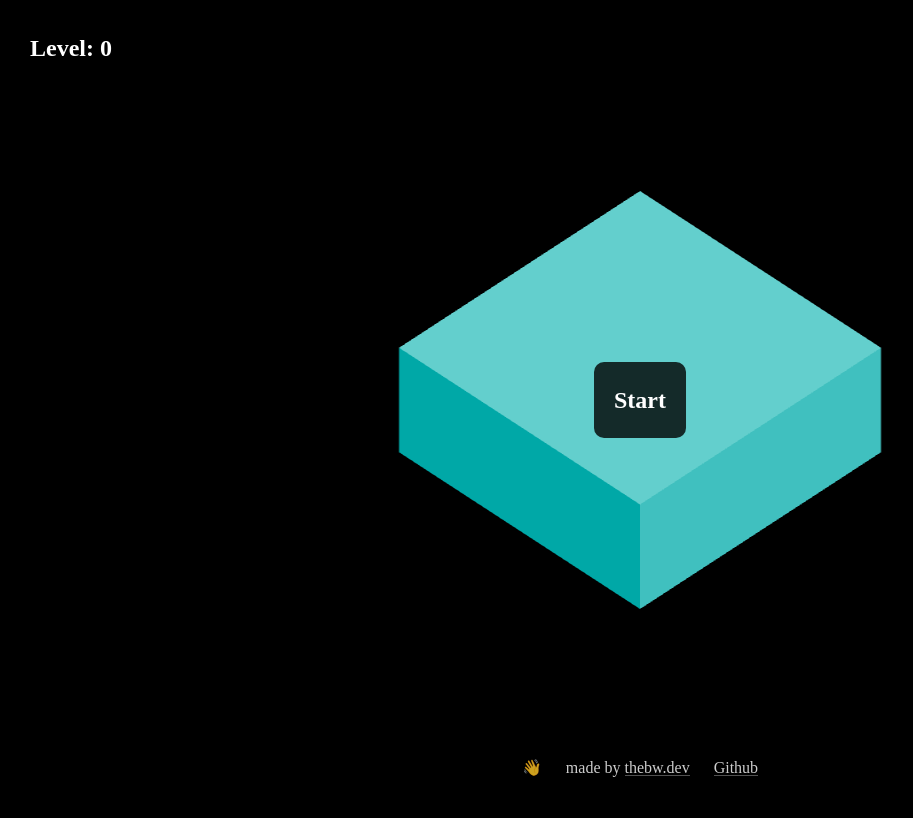
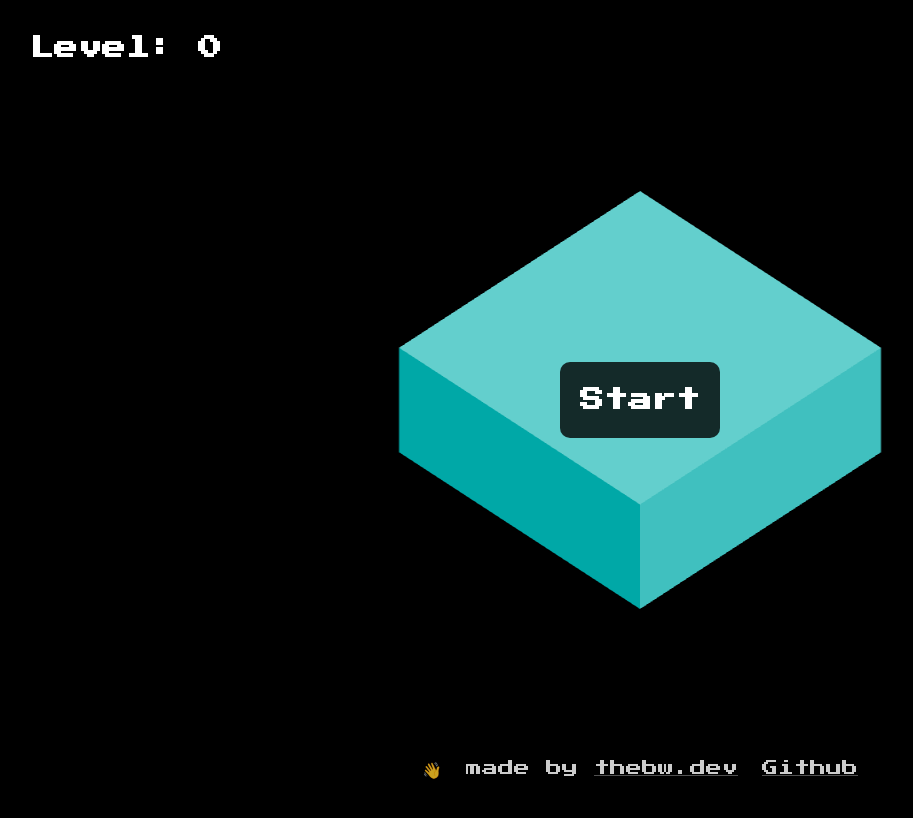
Before and after one commit to itzbw/3D-BoxGame, a React (Vite) app: page / in a window 1280 px wide. Shown: the top 818 px of the page, without its empty margins (0-913 px from the left). Built offline with nearby package versions, Linux system fonts and the light colour scheme.

Commit message:
update: font

```diff
--- a/src/game.ts
+++ b/src/game.ts
@@ -54,7 +54,18 @@ export function gameInit(elem: HTMLElement) {
   gameOverScreen.style.borderRadius = "10px";
   gameOverScreen.style.textAlign = "center";
   gameOverScreen.style.display = "none"; // Hide initially
-  gameOverScreen.textContent = "Game Over! Try Again";
+  // Create separate elements for "Game Over!" and "Try Again"
+  const gameOverText = document.createElement("div");
+  gameOverText.textContent = "Game Over!";
+  gameOverText.style.marginBottom = "10px"; // Add some space between the lines
+
+  const tryAgainText = document.createElement("div");
+  tryAgainText.textContent = "Try Again";
+
+  // Append both elements to the gameOverScreen
+  gameOverScreen.appendChild(gameOverText);
+  gameOverScreen.appendChild(tryAgainText);
+
   elem.appendChild(gameOverScreen);
 
   stackLengthDisplay = document.createElement("div");
--- a/src/index.css
+++ b/src/index.css
@@ -1,3 +1,5 @@
+@import url("https://fonts.googleapis.com/css2?family=Press+Start+2P&display=swap");
+
 /* CSS RESET */
 
 *,
@@ -19,6 +21,7 @@ body {
   align-items: center;
   height: 100vh;
   margin: 0;
+  font-family: "Press Start 2P", system-ui;
 }
 
 img,
@@ -64,6 +67,9 @@ h6 {
   height: 100vh;
   background-color: black;
   overflow: hidden;
+  /* font-family: "Press Start 2P", system-ui; */
+  font-weight: 400;
+  font-style: normal;
 }
 
 /* footer */
```
